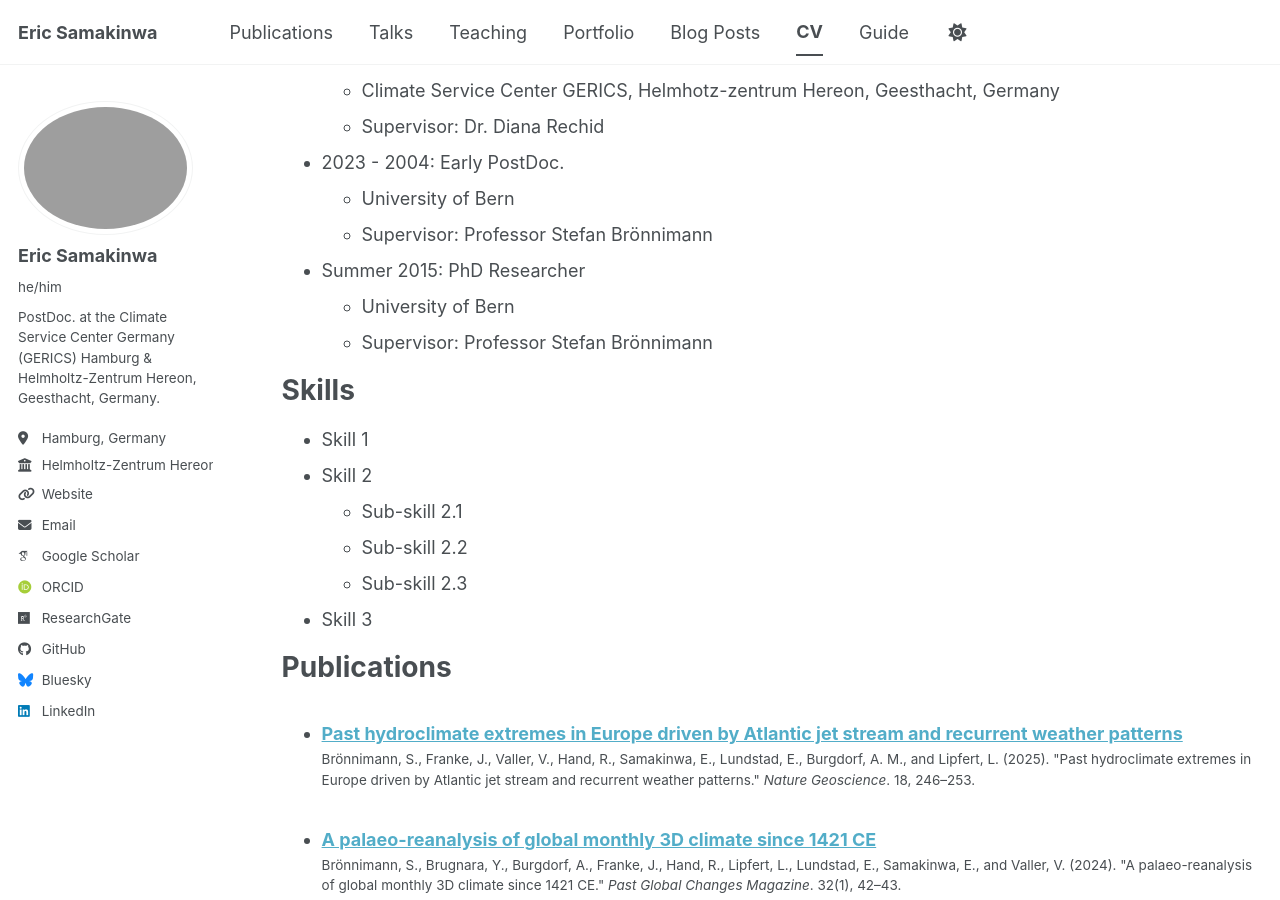
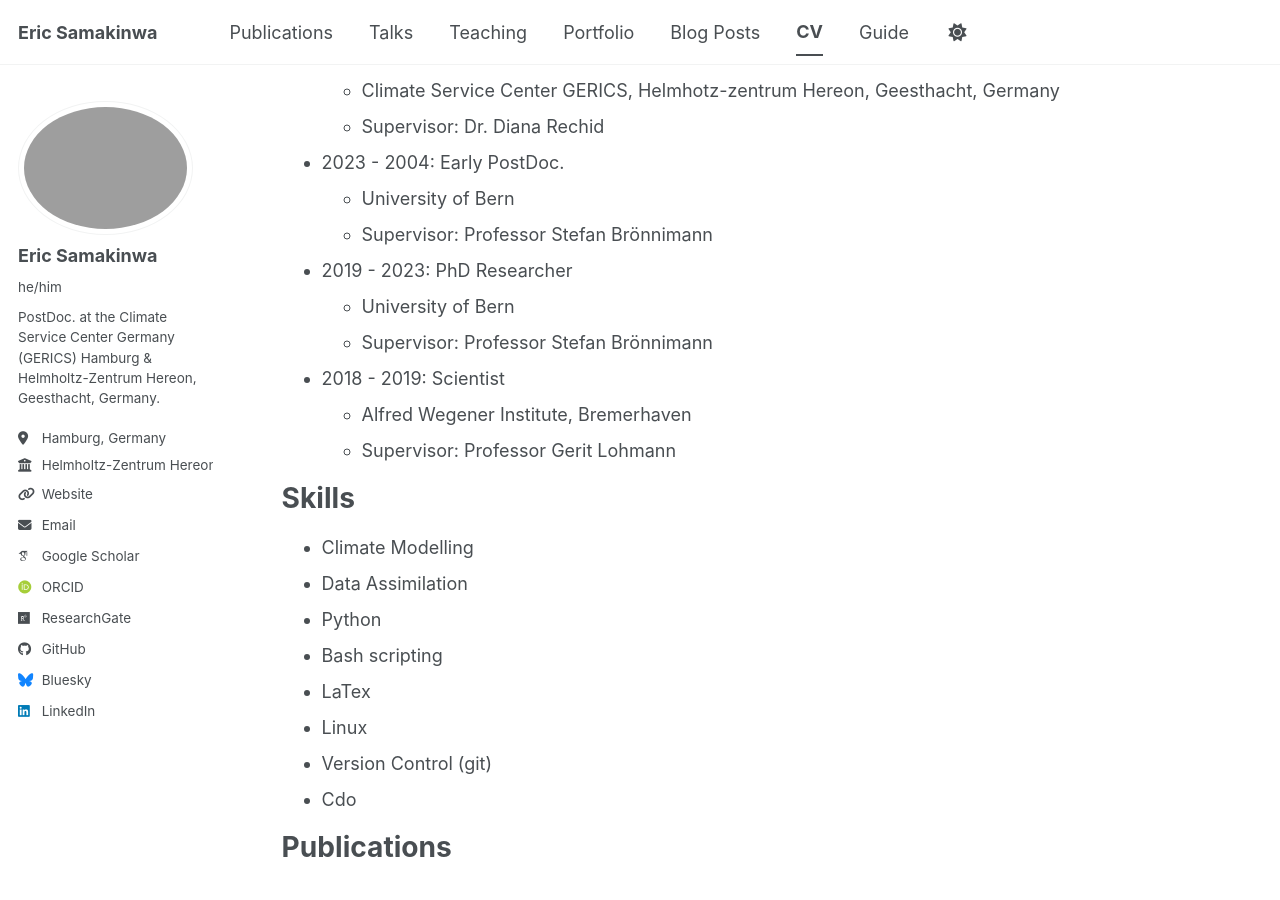
Before and after one commit to shamakson/shamakson.github.io, a Jekyll site: the page built from _pages/cv.md, in a window 1280 px wide and 900 px high, scrolled down 323 px. Built offline with Jekyll 4.4.1, drawn with Linux system fonts in a browser that asks for light colours; some web fonts are replaced; a script bundle is joined from its source files by our own code; library files that are not in the unit come from our copies.

Commit message:
Revise CV with updated research and skills
Updated CV to reflect new positions and skills.

```diff
--- a/_pages/cv.md
+++ b/_pages/cv.md
@@ -25,18 +25,24 @@ Work experience
   * University of Bern
   * Supervisor: Professor Stefan Brönnimann
 
-* Summer 2015: PhD Researcher
+* 2019 - 2023: PhD Researcher
   * University of Bern
   * Supervisor: Professor Stefan Brönnimann
 
+* 2018 - 2019: Scientist
+  * Alfred Wegener Institute, Bremerhaven
+  * Supervisor: Professor Gerit Lohmann
+
 Skills
 ======
-* Skill 1
-* Skill 2
-  * Sub-skill 2.1
-  * Sub-skill 2.2
-  * Sub-skill 2.3
-* Skill 3
+* Climate Modelling
+* Data Assimilation
+* Python
+* Bash scripting
+* LaTex
+* Linux
+* Version Control (git)
+* Cdo
 
 Publications
 ======
```
